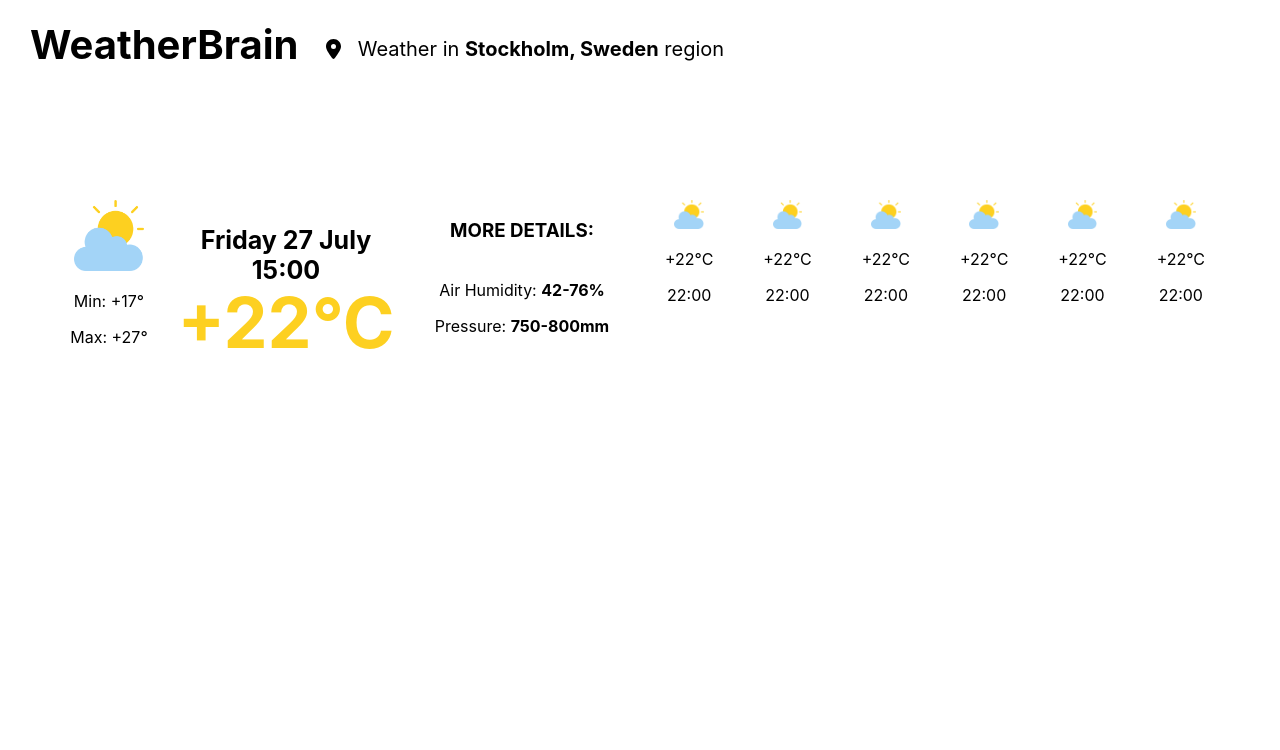
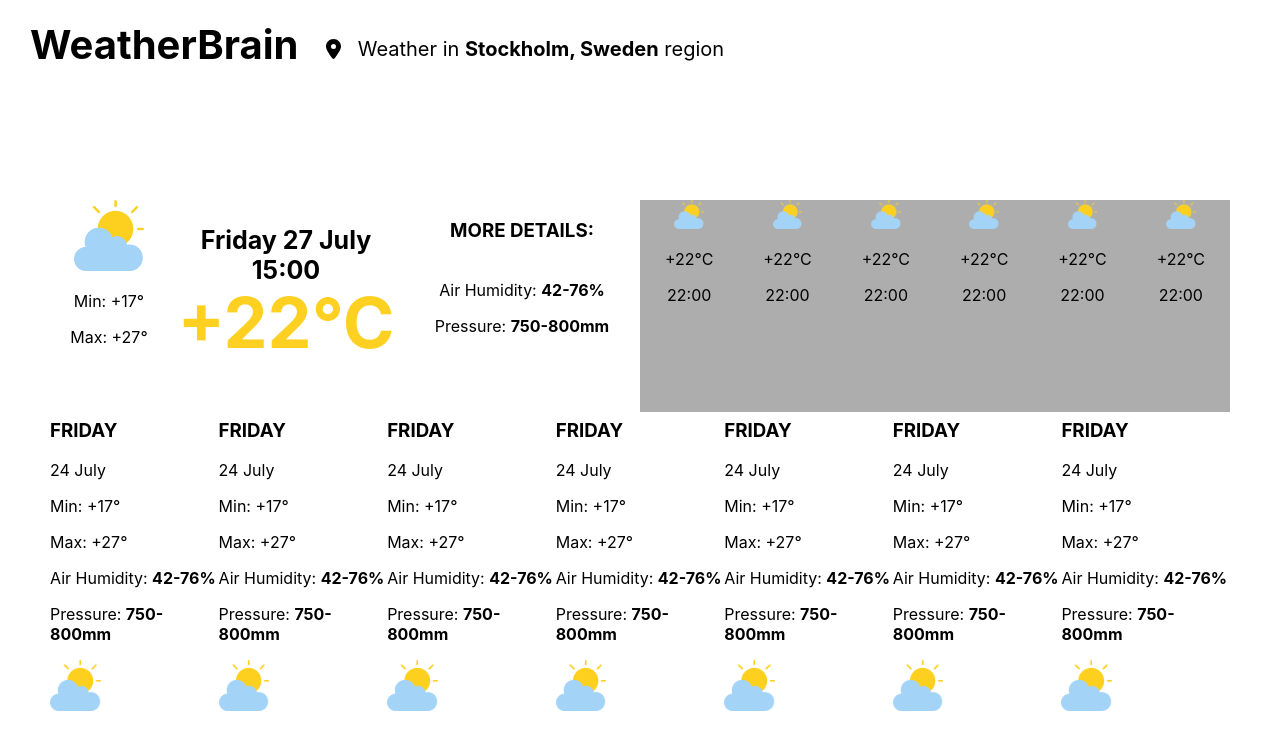
Before and after one commit to CasperKristiansson/Weather-Predictor, a React (Create React App) app: page / in a window 1280 px wide. Shown: the top 750 px of the page. Built offline with nearby package versions, Linux system fonts and the light colour scheme; the HTML template or start-up script is replaced by a standard one.

Commit message:
Basic layout for upcoming weather

```diff
--- a/src/Home/currentWeatherDisplay.css
+++ b/src/Home/currentWeatherDisplay.css
@@ -27,7 +27,8 @@
 .currentDay {
     display: grid;
     grid-template-columns: calc(100%/6) calc(100%/6) calc(100%/6) calc(100%/6) calc(100%/6) calc(100%/6);
-    background-color: #0000;
+    background-color: #00000052;
+    backdrop-filter: blur(10px);
 }
 
 .currentDay img{
--- a/src/Home/currentWeatherDisplay.js
+++ b/src/Home/currentWeatherDisplay.js
@@ -22,36 +22,13 @@ export default () => {
           <p>Pressure: <bold className="textBold">750-800mm</bold></p>
         </div>
         <div className="currentDay">
-          <div>
-            <img src={cloudy} alt="cloudy" />
-            <p>+22°C</p>
-            <p>22:00</p>
-          </div>
-          <div>
-            <img src={cloudy} alt="cloudy" />
-            <p>+22°C</p>
-            <p>22:00</p>
-          </div>
-          <div>
-            <img src={cloudy} alt="cloudy" />
-            <p>+22°C</p>
-            <p>22:00</p>
-          </div>
-          <div>
-            <img src={cloudy} alt="cloudy" />
-            <p>+22°C</p>
-            <p>22:00</p>
-          </div>
-          <div>
-            <img src={cloudy} alt="cloudy" />
-            <p>+22°C</p>
-            <p>22:00</p>
-          </div>
-          <div>
-            <img src={cloudy} alt="cloudy" />
-            <p>+22°C</p>
-            <p>22:00</p>
-          </div>
+          {Array.from({ length: 6 }, (v, k) => k).map(day => (
+            <div>
+              <img src={cloudy} alt="cloudy" />
+              <p>+22°C</p>
+              <p>22:00</p>
+            </div>
+          ))}
         </div>
       </div>
     </>
--- a/src/Home/home.js
+++ b/src/Home/home.js
@@ -2,6 +2,7 @@ import React from "react";
 import './home.css'
 import background from './background.jpg'
 import CurrentWeatherDisplay from './currentWeatherDisplay'
+import UpcomingWeatherDisplay from './upcomingWeatherDisplay'
 import Navigation from './navigation'
 
 export default () => {
@@ -12,6 +13,7 @@ export default () => {
       <Navigation />
       <div className="weatherDisplay">
         <CurrentWeatherDisplay />
+        <UpcomingWeatherDisplay />
       </div>
     </>
   );
--- /dev/null
+++ b/src/Home/upcomingWeatherDisplay.css
@@ -0,0 +1,15 @@
+.upcomingWeatherDisplay {
+    position: absolute;
+    display: grid;
+    width: calc(100% - 100px);
+    grid-template-columns: repeat(7, calc(100%/7));
+    margin-top: 400px;
+}
+
+.upcomingWeatherDisplay img {
+    width: 30%;
+}
+
+.upcomingWeatherDisplay {
+    text-align: left;
+}
--- /dev/null
+++ b/src/Home/upcomingWeatherDisplay.js
@@ -0,0 +1,24 @@
+import './upcomingWeatherDisplay.css';
+import cloudy from './weather-icons/cloudy.png'
+
+export default () => {
+	return(
+		<>
+		<div className="upcomingWeatherDisplay">
+			{Array.from({ length: 7 }, (v, k) => k).map(day => (
+				<div>
+					<h3>FRIDAY</h3>
+					<p>24 July</p>
+					<p>Min: +17°</p>
+					<p>Max: +27°</p>
+					<p>Air Humidity: <bold className="textBold">42-76%</bold></p>
+					<p>Pressure: <bold className="textBold">750-800mm</bold></p>
+
+					<img src={cloudy} alt="cloudy" />
+				</div>
+				))}
+
+		</div>
+		</>
+	);
+};
```
